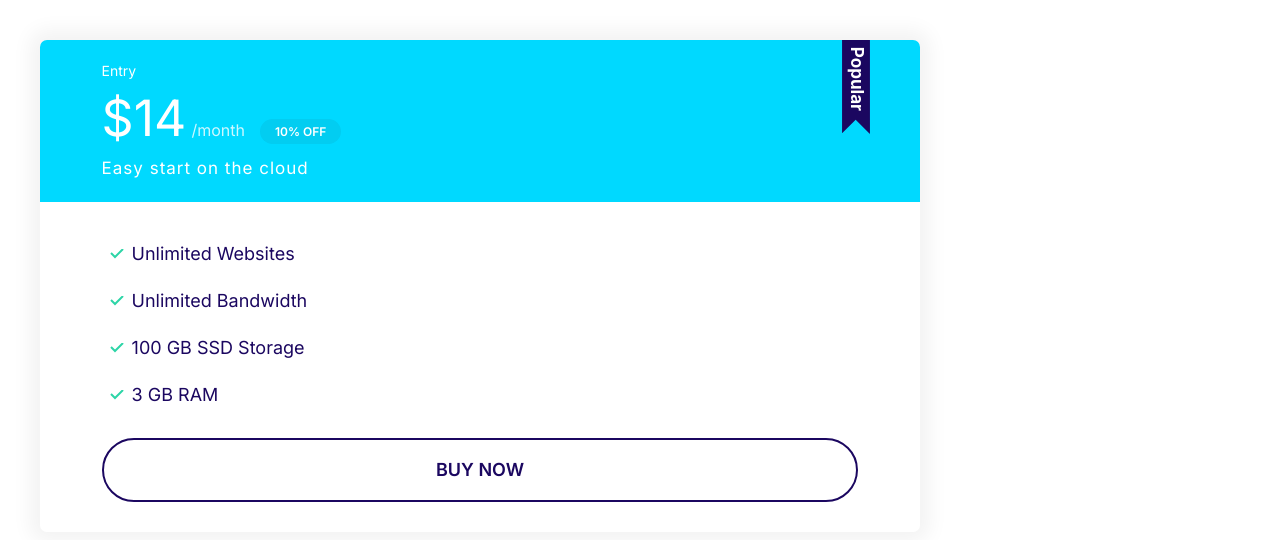
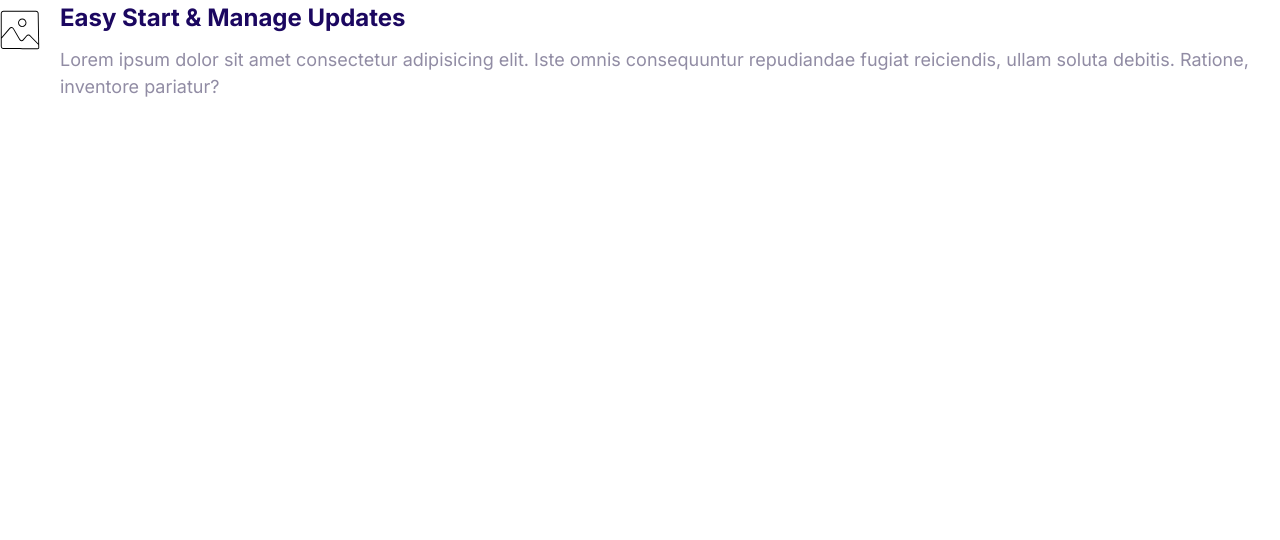
Before and after one commit to ali-ab-2003/Moshify-2-, a plain HTML site: page index.html in a window 1280 px wide. Drawn offline with Linux system fonts and the light colour scheme.

Commit message:
added media component

```diff
--- a/code/css/styles.css
+++ b/code/css/styles.css
@@ -377,3 +377,21 @@ a {
         font-size: 1.7rem;
     }
 }
+
+/* Media */
+
+.media {
+    display: flex;
+}
+
+.media__title {
+    margin-top: 0;
+}
+
+.media__body {
+    margin: 0 2rem;
+}
+
+.media__image {
+    margin-top: 1rem;
+}
--- a/index.html
+++ b/index.html
@@ -14,27 +14,16 @@
 </head>
 
 <body>
-    <div style="width: 75%; padding: 4rem;">
-        <div class="plan plan--popular">
-            <div class="card card--secondary">
-                <header class="card__header">
-                    <!-- <img src="images/popular.svg" alt=""> -->
-                    <h3 class="plan__name">Entry</h3>
-                    <span class="plan__price">$14</span>
-                    <span class="plan__billing-cycle">/month</span>
-                    <span class="badge badge--secondary badge--small">10% OFF</span>
-                    <span class="plan__description">Easy start on the cloud</span>
-                </header>
-                <div class="card__body">
-                    <ul class="list list--tick">
-                        <li class="list__item">Unlimited Websites</li>
-                        <li class="list__item">Unlimited Bandwidth</li>
-                        <li class="list__item">100 GB SSD Storage</li>
-                        <li class="list__item">3 GB RAM</li>
-                    </ul>
-                    <button class="btn btn--outline btn--block">Buy Now</button>
-                </div>
-            </div>
+    <div class="media">
+        <div class="media__image">
+            <svg class="icon icon--primary">
+                <use xlink:href="images/sprite.svg#snap"></use>
+            </svg>
+        </div>
+        <div class="media__body">
+            <h3 class="media__title">Easy Start & Manage Updates</h3>
+            <p>Lorem ipsum dolor sit amet consectetur adipisicing elit. Iste omnis consequuntur repudiandae fugiat
+                reiciendis, ullam soluta debitis. Ratione, inventore pariatur?</p>
         </div>
     </div>
 </body>
```
Also changed, not shown: code/components/media.html (added, +12 -0 lines).
